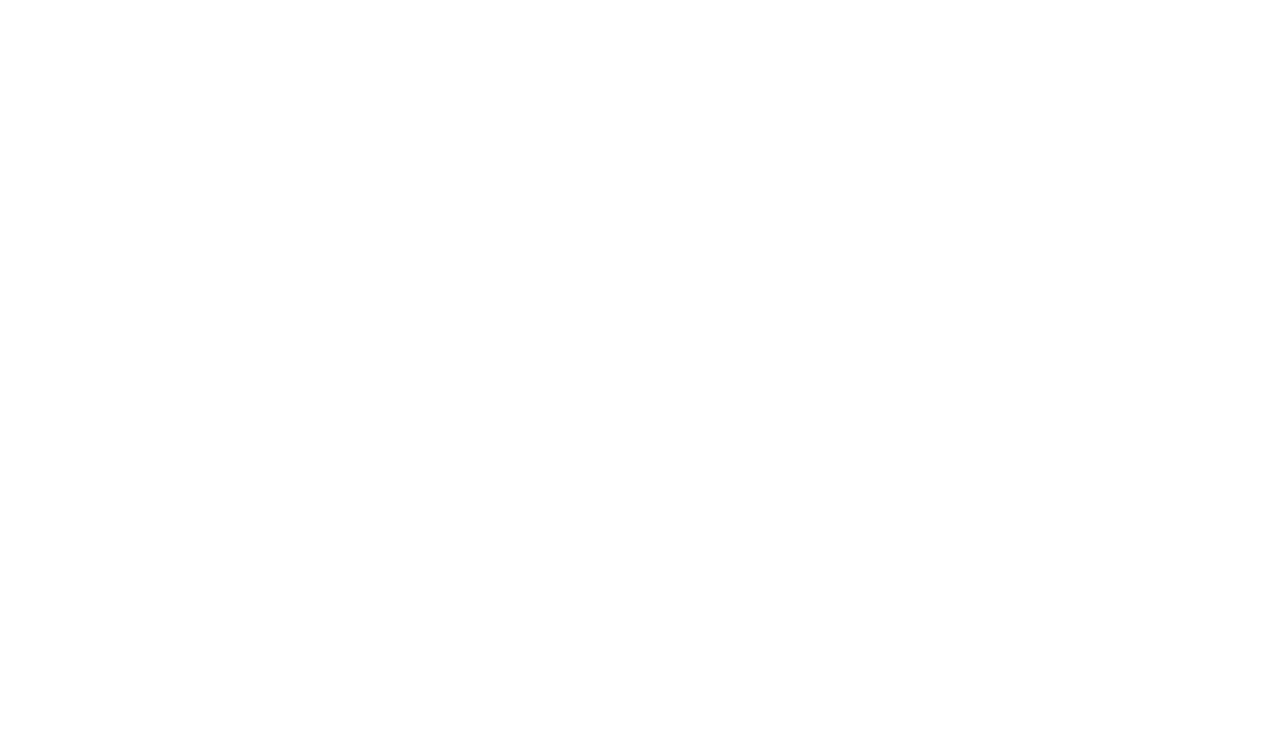
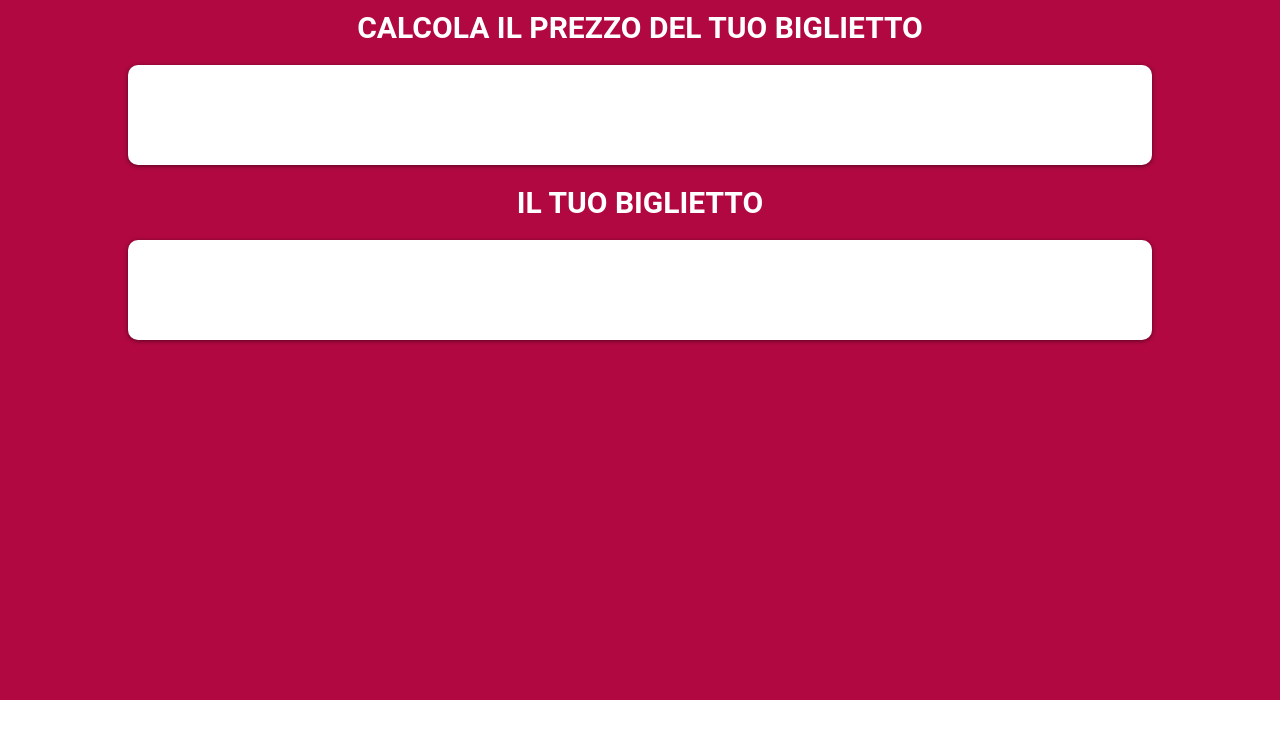
Before and after one commit to tommasovenza/js-biglietto-treno-form, a plain HTML site: page index.html in a window 1280 px wide. Drawn offline with Linux system fonts and the light colour scheme.

Commit message:
layout generale

```diff
--- a/css/style.css
+++ b/css/style.css
@@ -0,0 +1,31 @@
+* {
+    margin: 0;
+    padding: 0;
+    box-sizing: border-box;
+}
+
+body {font-family: 'Roboto', sans-serif;}
+
+h2  {
+    text-align: center;
+    text-transform: uppercase;
+    color: #fff;
+    font-size: 30px;
+}
+
+main {
+    background-color: #b10841;
+    height: 700px;
+    padding: 10px 0;
+}
+
+main .prezzo-container,
+main .biglietto-container {
+    padding: 20px 0;
+    width: 80%;
+    background-color: #fff;
+    margin: 20px auto;
+    border-radius: 10px;
+    box-shadow: 0 1px 4px rgba(0, 0, 0, .5);
+    height: 100px;
+}
--- a/index.html
+++ b/index.html
@@ -9,7 +9,32 @@
 <body>
 
 
+    <main>
 
+
+        <section class="prezzo">
+
+            <h2>calcola il prezzo del tuo biglietto</h2>
+
+            <div class="prezzo-container">
+
+            </div>
+
+        </section>
+
+        <section class="biglietto">
+
+            <h2>il tuo biglietto</h2>
+
+            <div class="biglietto-container">
+
+            </div>
+
+        </section>
+
+
+
+    </main>
 
 
 
```
